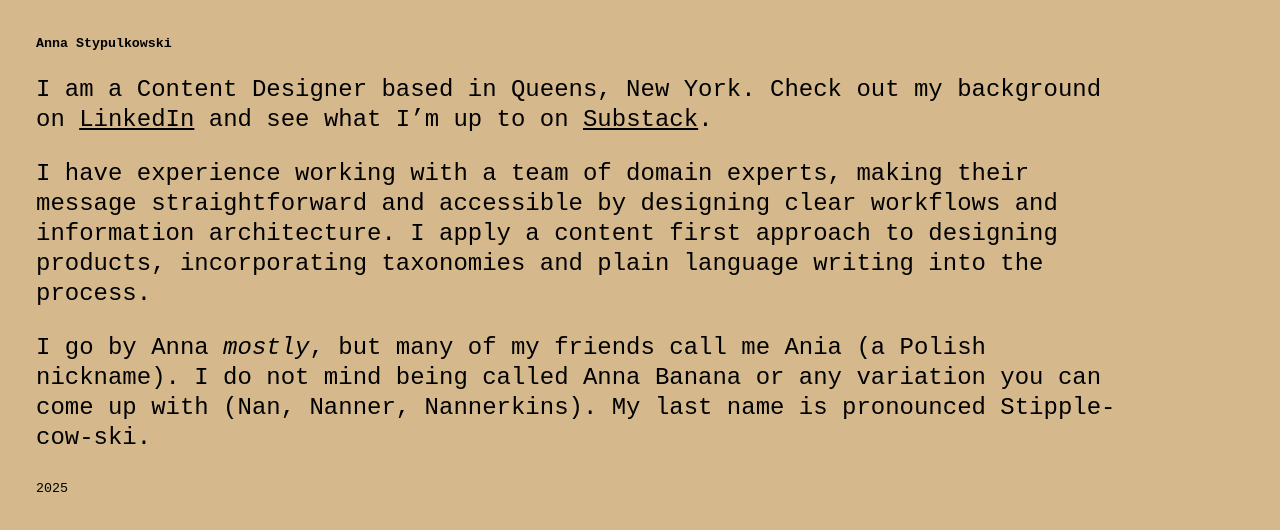
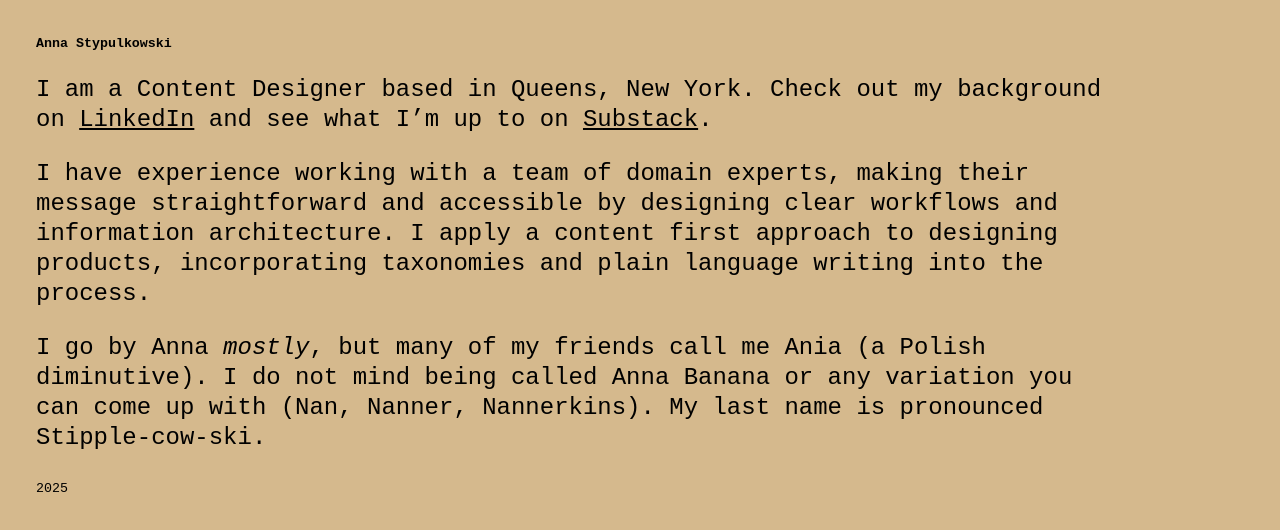
Before and after one commit to aniagaska/annastypulkowski, a plain HTML site: page index.html in a window 1280 px wide. Drawn offline with Linux system fonts and the light colour scheme; a web font is replaced by a local one.

Commit message:
Change nickname to diminutive
Nickname throws people off

```diff
--- a/index.html
+++ b/index.html
@@ -24,7 +24,7 @@
       <p>I have experience working with a team of domain experts, making their message straightforward and accessible by
         designing clear workflows and information architecture. I apply a content first approach to designing products, incorporating taxonomies and plain language writing into
         the process.</p>
-      <p>I go by Anna <em>mostly</em>, but many of my friends call me Ania (a Polish nickname). I do not mind being
+      <p>I go by Anna <em>mostly</em>, but many of my friends call me Ania (a Polish diminutive). I do not mind being
         called Anna
         Banana or any variation you can come up with (Nan, Nanner, Nannerkins). My last name is pronounced
         Stipple-cow-ski.</p>
```
